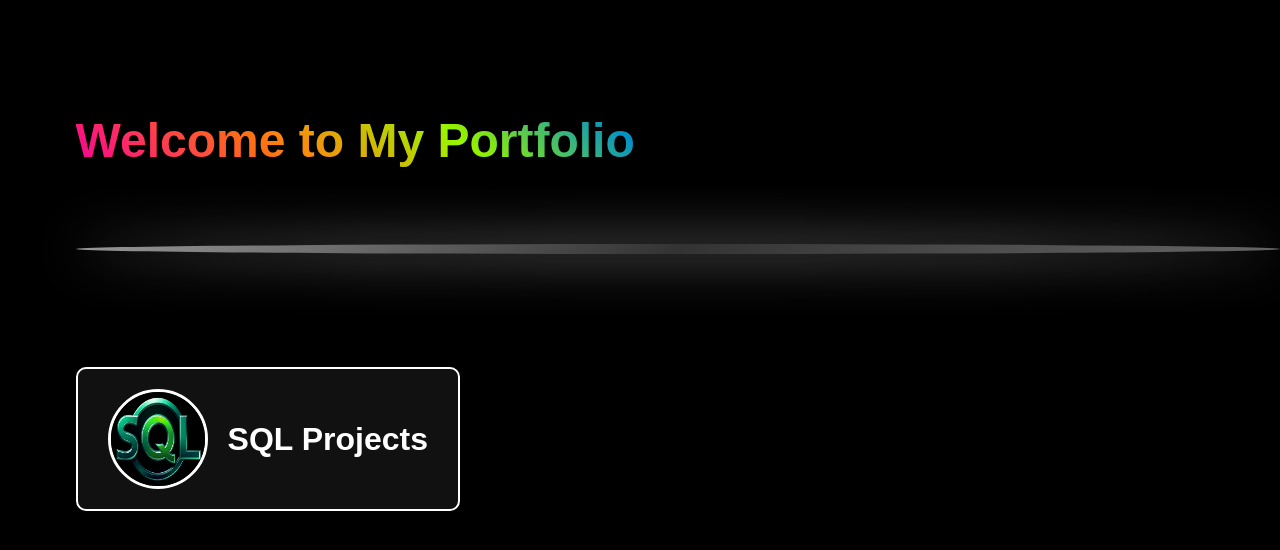
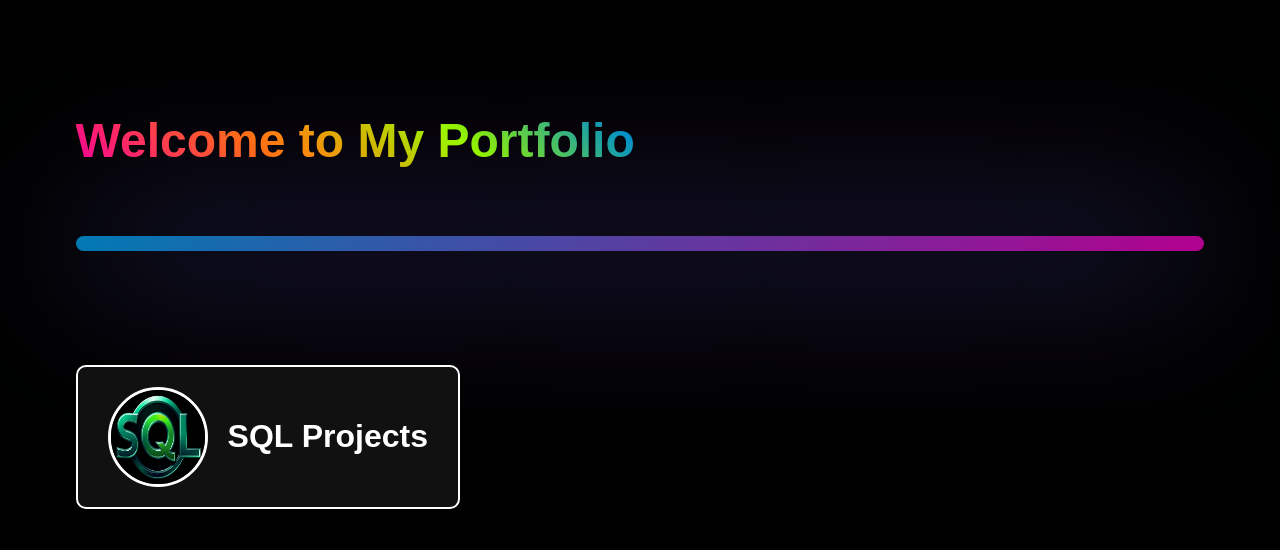
Before and after one commit to nbahador/nbahador.github.io, a Jekyll site: the page portfolio.html, which Jekyll copies as it is, in a window 1280 px wide. Shown: the top 550 px of the page. Built offline with Jekyll 4.4.1, drawn with Linux system fonts in a browser that asks for light colours.

Commit message:
Update portfolio.html

```diff
--- a/portfolio.html
+++ b/portfolio.html
@@ -54,27 +54,27 @@
             }
         }
 
-        /* Shiny, Narrow Smoky Line Below the Title */
+        /* Shiny, Metallic Blue-Pink Gradient Line Below the Title */
         .wave {
-            width: 100%;
-            height: 10px; /* Narrow but bold */
-            background: linear-gradient(135deg, rgba(255, 255, 255, 0.6), rgba(255, 255, 255, 0.2) 50%, rgba(255, 255, 255, 0.4) 100%); /* Smoky gradient */
-            box-shadow: 0 0 40px rgba(255, 255, 255, 0.5); /* Shiny glowing effect */
-            margin-top: 1cm; /* 1cm gap before the wavy line */
+            width: calc(100% - 2cm); /* Width of the line with 0.5 cm space from both left and right edges */
+            height: 15px; /* Line height set to 15px */
+            background: linear-gradient(135deg, rgba(0, 174, 255, 0.7), rgba(255, 0, 204, 0.7)); /* Metallic blue-pink gradient */
+            box-shadow: 0 0 80px rgba(0, 174, 255, 0.8), 0 0 120px rgba(255, 0, 204, 0.8); /* Shiny glowing smoky effect */
+            margin-top: 0.8cm; /* 0.8cm gap before the wavy line */
             margin-bottom: 3cm; /* 3cm gap after the wavy line */
-            border-radius: 50%; /* Slight curvature */
+            border-radius: 10px; /* Slight curvature */
             animation: glowEffect 3s ease-in-out infinite; /* Smooth glowing animation */
         }
 
         @keyframes glowEffect {
             0% {
-                box-shadow: 0 0 20px rgba(255, 255, 255, 0.3);
+                box-shadow: 0 0 80px rgba(0, 174, 255, 0.6), 0 0 120px rgba(255, 0, 204, 0.6);
             }
             50% {
-                box-shadow: 0 0 50px rgba(255, 255, 255, 0.8);
+                box-shadow: 0 0 150px rgba(0, 174, 255, 0.8), 0 0 180px rgba(255, 0, 204, 0.8);
             }
             100% {
-                box-shadow: 0 0 20px rgba(255, 255, 255, 0.3);
+                box-shadow: 0 0 80px rgba(0, 174, 255, 0.6), 0 0 120px rgba(255, 0, 204, 0.6);
             }
         }
 
@@ -141,7 +141,7 @@
 
     <h1>Welcome to My Portfolio</h1>
 
-    <!-- Shiny, Smoky Narrow Wave Below the Title -->
+    <!-- Shiny, Metallic Blue-Pink Gradient Wave Below the Title -->
     <div class="wave"></div>
 
     <button class="sql-button">
```
